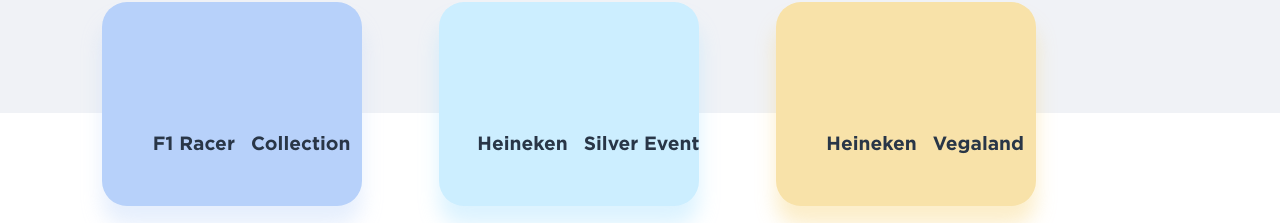
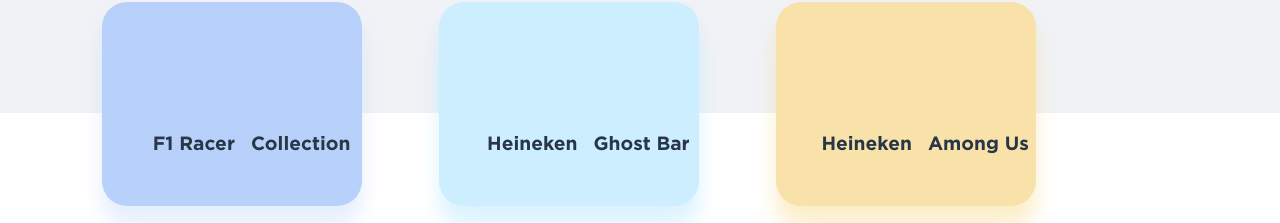
Before and after one commit to keane-hackathons/eventourage-host, a React (Vite) app: page / in a window 1280 px wide. Shown: the part 167-390 px from the top of the page. Built offline with nearby package versions, Linux system fonts and the light colour scheme.

Commit message:
include in ghost generator iframe and rename tiles

```diff
--- a/index.html
+++ b/index.html
@@ -4,7 +4,7 @@
     <meta charset="UTF-8" />
     <link rel="icon" type="image/svg+xml" href="/vite.svg" />
     <meta name="viewport" content="width=device-width, initial-scale=1.0" />
-    <title>Vite + React</title>
+    <title>Eventourage</title>
   </head>
   <body>
     <div id="root"></div>
--- a/src/main.jsx
+++ b/src/main.jsx
@@ -20,6 +20,7 @@
       <Route path="event" element={<EventLayout />}>
         <Route path="f1-racer" element={<RacerGame />} />
         <Route path="among-us" element={<AmongUs />} />
+        <Route path="ghost-generator" element={<iframe src="https://iframe-ghostgenerator-sg.heineken.com/" width="100%" height="100%" />}/>
       </Route>
     </Route>
   )
--- a/src/pages/Home/index.jsx
+++ b/src/pages/Home/index.jsx
@@ -26,17 +26,18 @@
         <CollectionTile
           background="#CCEEFF"
           shadow="rgba(156,222,255,0.35)"
-          title="Heineken Silver Event"
+          title="Heineken Ghost Bar"
+          path="ghost-generator"
         >
-          Heineken<br/>Silver Event
+          Heineken<br/>Ghost Bar
         </CollectionTile>
         <CollectionTile
           background="#F8E2A9"
           shadow="rgba(247,206,104,0.35)"
-          title="Heineken Vegaland"
+          title="Heineken Among Us"
           path="among-us"
         >
-          Heineken<br/>Vegaland
+          Heineken<br/>Among Us
         </CollectionTile>
       </div>
 
```
